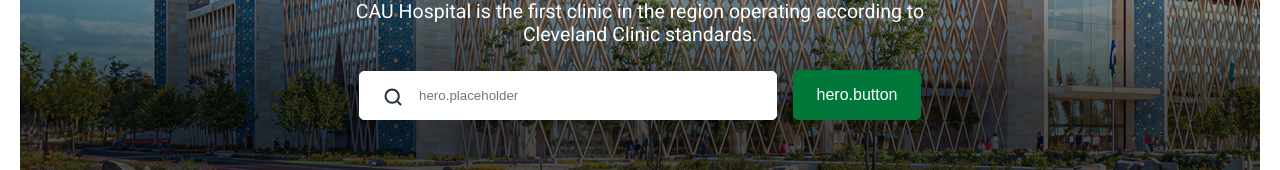
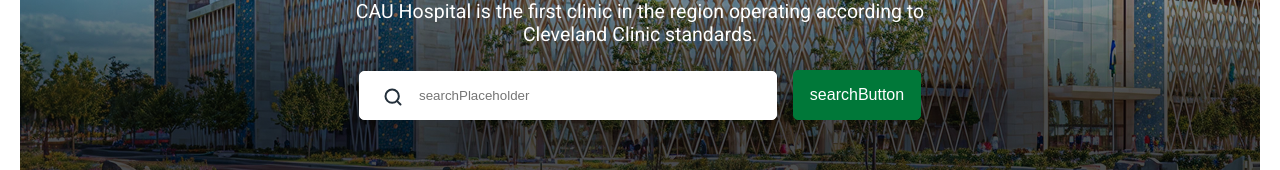
Before and after one commit to programmeraza/cliveland, a React (Vite) app: page / in a window 1280 px wide. Shown: the part 481-651 px from the top of the page. Built offline with nearby package versions, Linux system fonts and the light colour scheme.

Commit message:
feat: final projet

```diff
--- a/src/components/Hero/Hero.jsx
+++ b/src/components/Hero/Hero.jsx
@@ -100,7 +100,7 @@
               <input
                 ref={inputRef}
                 type="text"
-                placeholder={t("hero.placeholder")}
+                placeholder={t("searchPlaceholder")}
                 value={query}
                 onFocus={() => setIsOpen(true)}
                 onChange={(e) => {
@@ -127,7 +127,6 @@
                 >
                   {filtered.length > 0 &&
                     filtered.map((dep, index) => {
-                      // Показываем язык в зависимости от того, на каком языке введён запрос
                       const displayText = isEnglishInput ? dep.en : dep.ru;
                       return (
                         <div
@@ -144,7 +143,7 @@
             </div>
 
             <button className="hero__btn" onClick={() => handleSearch(query)}>
-              {t("hero.button")}
+              {t("searchButton")}
             </button>
           </div>
         </div>
```
